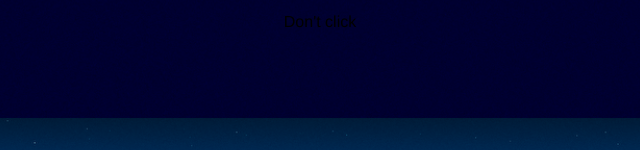
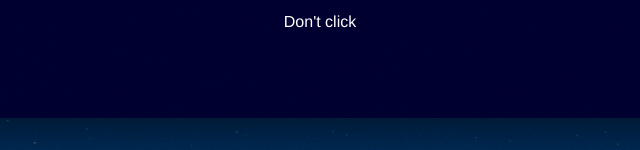
Before and after one commit to vaishnav-idk/my-links, a plain HTML site: page index.html in a window 1280 px wide. Shown: the part 682-832 px from the top of the page, 320-960 px from the left. Drawn offline with Linux system fonts and the light colour scheme.

Commit message:
Update index.html

```diff
--- a/index.html
+++ b/index.html
@@ -30,7 +30,7 @@
 </li>
 
         </ul>
-           <p style="text-align:center; font-size:1em; color:white"> <a href="https://www.youtube.com/watch?v=xvFZjo5PgG0"> Don't click</a></p>
+           <a href="https://www.youtube.com/watch?v=xvFZjo5PgG0"> <p style="text-align:center; font-size:1em; color:white"> Don't click</p></a>
         </main>
     </body>
 </html>
```
